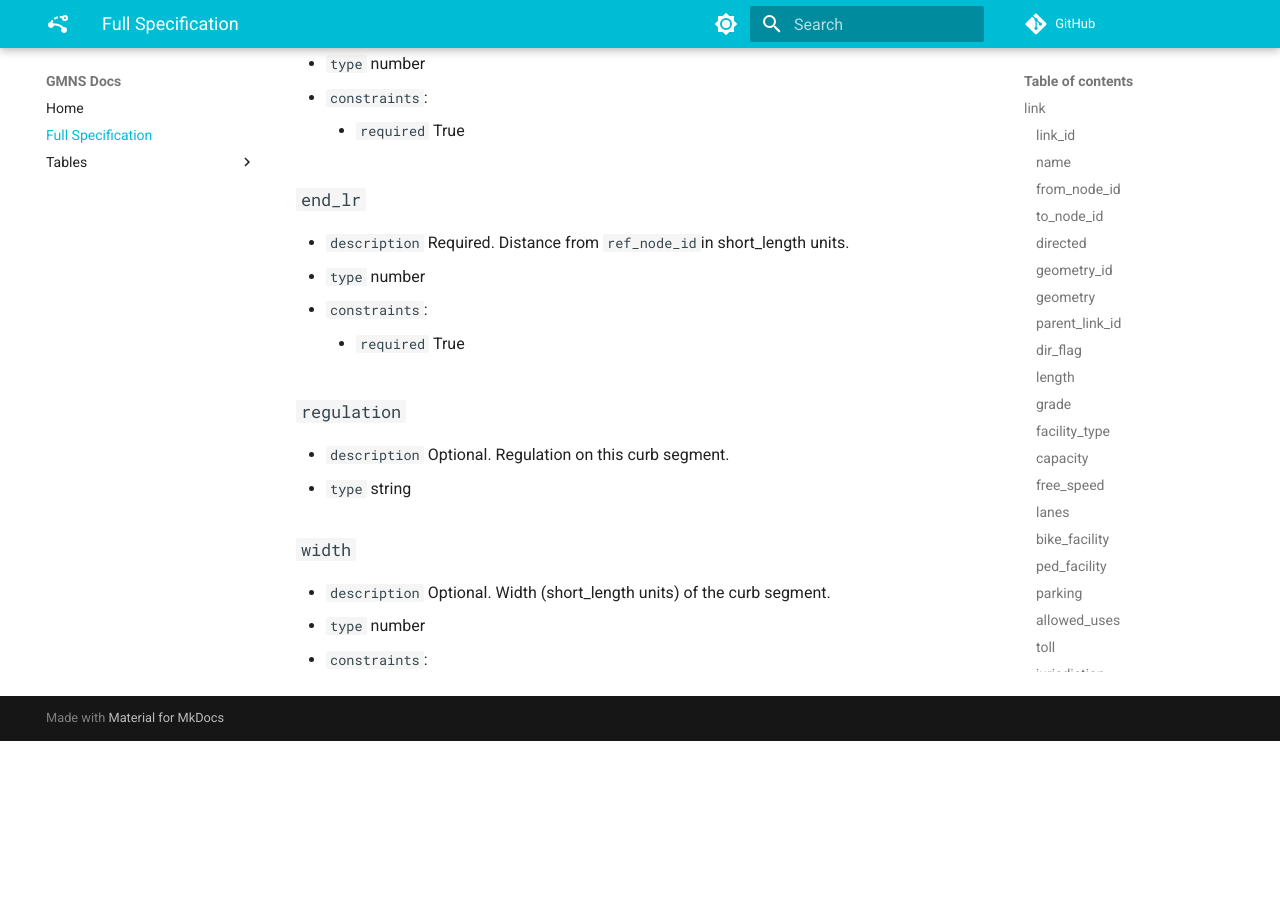
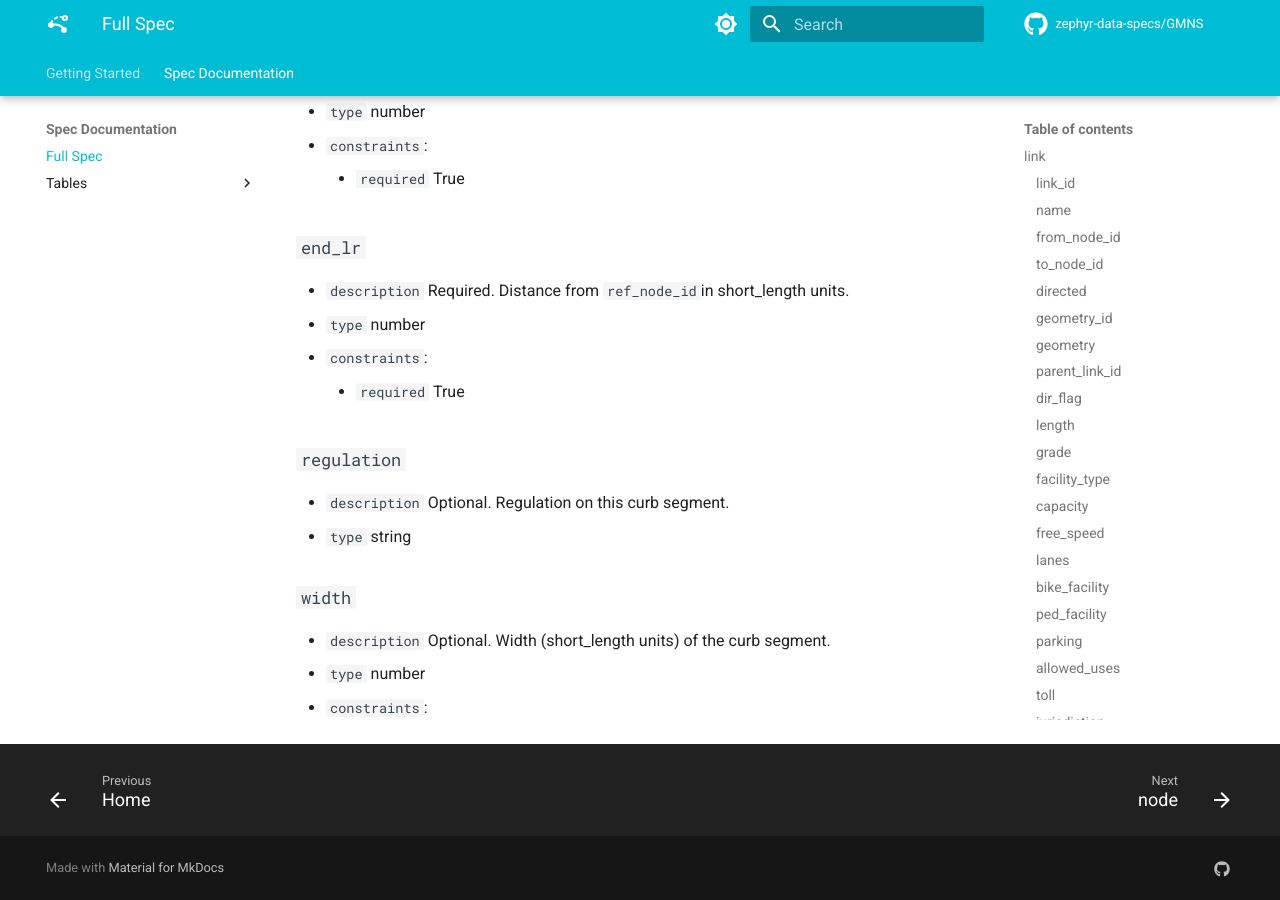
Before and after one commit to zephyr-data-specs/GMNS, an MkDocs documentation site: the page built from docs/spec/README.md, in a window 1280 px wide and 900 px high, scrolled down 59392 px. Built offline with MkDocs 1.6.1 and Material for MkDocs 9.7.7, drawn with Linux system fonts in a browser that asks for light colours; comment, search, counter and statistics services are not loaded; before the commit the page ends 60133 px from its top, so only the background shows below that.

Commit message:
update site, add changelog

```diff
--- a/mkdocs.yml
+++ b/mkdocs.yml
@@ -1,42 +1,53 @@
-site_name: GMNS Docs
+site_name: General Modeling Network Specification (GMNS)
 site_url: https://zephyr-data-specs.github.io/GMNS/
 repo_url: https://github.com/zephyr-data-specs/GMNS/
-edit_uri: 'edit/main/docs/'
-site_description: The General Modeling Network Specification (GMNS) defines a common machine (and human) readable format for sharing routable road network files. It is designed to be used in multi-modal static and dynamic transportation planning and operations models.
+repo_name: zephyr-data-specs/GMNS
+edit_uri: edit/main/docs/
+site_description: A common machine (and human) readable format for sharing routable road network files.
 site_author: Volpe/FHWA partnership with Zephyr Foundation
 nav:
-  - Home: README.md
-  - Full Specification: spec/README.md
-  - Tables:
-    - node: spec/node.md
-    - link: spec/link.md
-    - geometry: spec/geometry.md
-    - zone: spec/zone.md
-    - segment: spec/segment.md
-    - location: spec/location.md
-    - lane: spec/lane.md
-    - segment_lane: spec/segment_lane.md
-    - link_tod: spec/link_tod.md
-    - segment_tod: spec/segment_tod.md
-    - lane_tod: spec/lane_tod.md
-    - segment_lane_tod: spec/segment_lane_tod.md
-    - movement: spec/movement.md
-    - movement_tod: spec/movement_tod.md
-    - signal_controller: spec/signal_controller.md
-    - signal_coordination: spec/signal_coordination.md
-    - signal_detector: spec/signal_detector.md
-    - signal_phase_mvmt: spec/signal_phase_mvmt.md
-    - signal_timing_plan: spec/signal_timing_plan.md
-    - signal_timing_phase: spec/signal_timing_phase.md
-    - curb_seg: spec/curb_seg.md
-    - config: spec/config.md
-    - use_definition: spec/use_definition.md
-    - use_group: spec/use_group.md
-    - time_set_definition: spec/time_set_definitions.md
+  - Getting Started:
+    - Home: README.md
+    - Changelog: changelog.md
+  - Spec Documentation:
+    - Full Spec: spec/README.md
+    - Tables:
+      - node: spec/node.md
+      - link: spec/link.md
+      - geometry: spec/geometry.md
+      - zone: spec/zone.md
+      - segment: spec/segment.md
+      - location: spec/location.md
+      - lane: spec/lane.md
+      - segment_lane: spec/segment_lane.md
+      - link_tod: spec/link_tod.md
+      - segment_tod: spec/segment_tod.md
+      - lane_tod: spec/lane_tod.md
+      - segment_lane_tod: spec/segment_lane_tod.md
+      - movement: spec/movement.md
+      - movement_tod: spec/movement_tod.md
+      - signal_controller: spec/signal_controller.md
+      - signal_coordination: spec/signal_coordination.md
+      - signal_detector: spec/signal_detector.md
+      - signal_phase_mvmt: spec/signal_phase_mvmt.md
+      - signal_timing_plan: spec/signal_timing_plan.md
+      - signal_timing_phase: spec/signal_timing_phase.md
+      - curb_seg: spec/curb_seg.md
+      - config: spec/config.md
+      - use_definition: spec/use_definition.md
+      - use_group: spec/use_group.md
+      - time_set_definition: spec/time_set_definitions.md
 theme:
   name: material
+  features:
+    - navigation.instant
+    - navigation.tabs
+    - navigation.tabs.sticky
+    - navigation.footer
+    - search.suggest
   icon:
     logo: material/transit-detour
+    repo: fontawesome/brands/github
   language: en
   palette:
     - media: "(prefers-color-scheme: light)"
@@ -60,3 +71,10 @@ markdown_extensions:
           class: mermaid
           format: !!python/name:pymdownx.superfences.fence_code_format
   - tables
+plugins:
+ - social
+ - search
+extra:
+  social:
+    - icon: fontawesome/brands/github
+      link: https://github.com/zephyr-data-specs/GMNS
```
Also changed, not shown: docs/README.md (+1 -1 lines), 2 other files.
